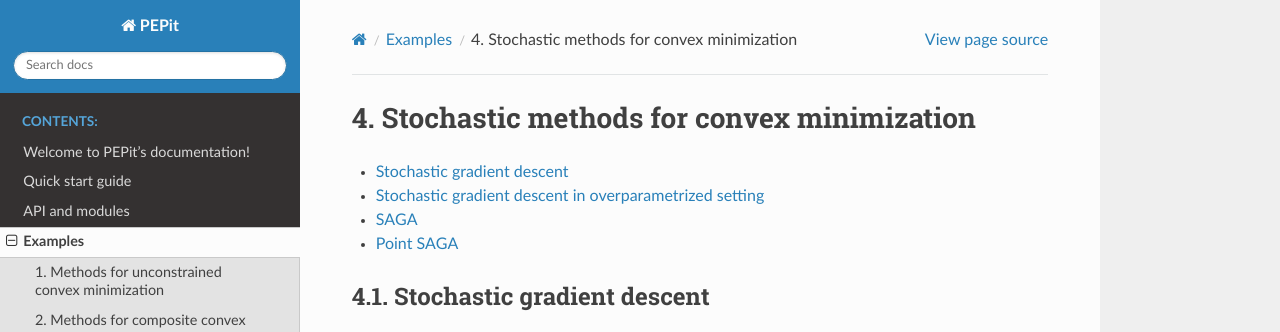
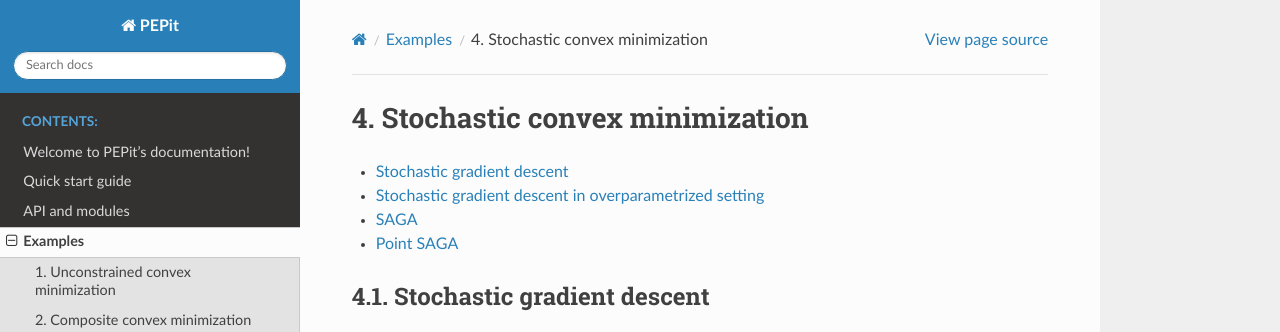
Before and after one commit to PerformanceEstimation/PEPit, a Sphinx documentation site: the page built from docs/source/examples/d.rst, in a window 1280 px wide and 1197 px high, cut to the strip 0-332 px from the top of the window. Built offline with Sphinx 7.4.7 and the Read the Docs theme 2.0.0, drawn with Linux system fonts in a browser that asks for light colours; some of the changed text lies outside the part shown.

Commit message:
Update doc titles

```diff
--- a/docs/source/examples/a.rst
+++ b/docs/source/examples/a.rst
@@ -1,5 +1,5 @@
-Methods for unconstrained convex minimization
----------------------------------------------
+Unconstrained convex minimization
+---------------------------------
 
 .. contents::
    :depth: 1
--- a/docs/source/examples/b.rst
+++ b/docs/source/examples/b.rst
@@ -1,5 +1,5 @@
-Methods for composite convex minimization
------------------------------------------
+Composite convex minimization
+-----------------------------
 
 .. contents::
    :depth: 1
--- a/docs/source/examples/c.rst
+++ b/docs/source/examples/c.rst
@@ -1,5 +1,5 @@
-Methods for nonconvex optimization
-----------------------------------
+Non-convex optimization
+-----------------------
 
 .. contents::
    :depth: 1
--- a/docs/source/examples/d.rst
+++ b/docs/source/examples/d.rst
@@ -1,5 +1,5 @@
-Stochastic methods for convex minimization
-------------------------------------------
+Stochastic convex minimization
+------------------------------
 
 .. contents::
    :depth: 1
--- a/docs/source/examples/f.rst
+++ b/docs/source/examples/f.rst
@@ -1,5 +1,5 @@
-Fixed point iterations
-----------------------
+Fixed point
+-----------
 
 .. contents::
    :depth: 1
--- a/docs/source/examples/g.rst
+++ b/docs/source/examples/g.rst
@@ -1,5 +1,5 @@
-Verify potential functions
---------------------------
+Potential functions
+-------------------
 
 .. contents::
    :depth: 1
```
Also changed, not shown: 1 other file.
